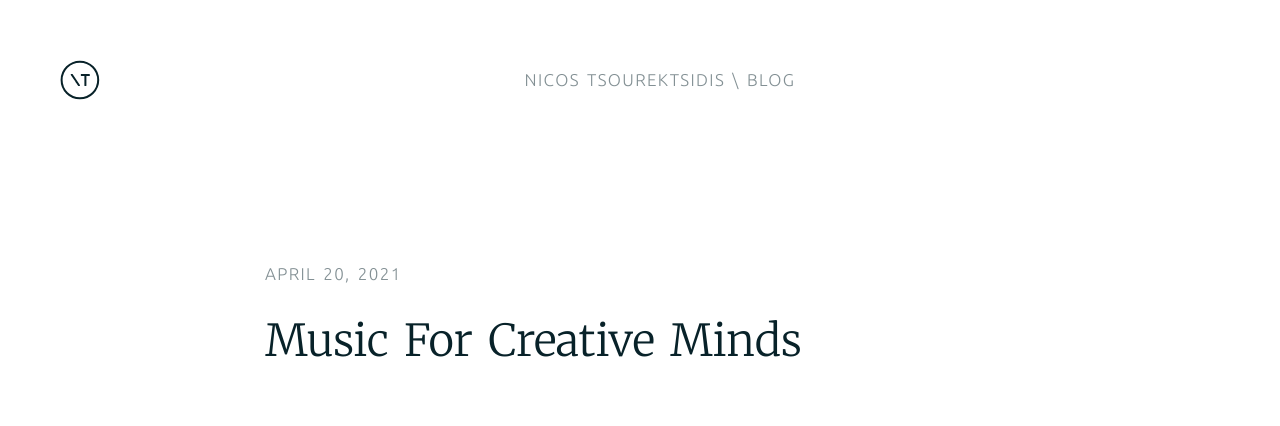
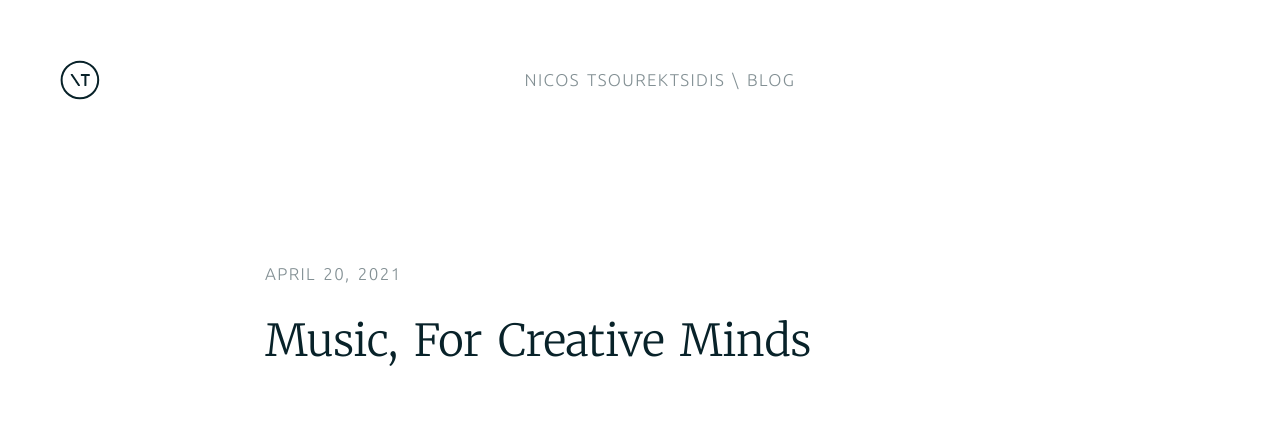
Before and after one commit to nicotsou/nicotsou.com, a Gatsby site: page /2021-04-20-music-for-creative-minds/ in a window 1280 px wide. Shown: the top 426 px of the page. Built offline with nearby package versions, Linux system fonts and the light colour scheme; Gatsby itself is replaced by a stand-in of ours; some packages are replaced by stand-ins of ours.

Commit message:
Trigger release

```diff
--- a/content/blog/2021-04-20-music-for-creative-minds/index.md
+++ b/content/blog/2021-04-20-music-for-creative-minds/index.md
@@ -1,5 +1,5 @@
 ---
-title: Music For Creative Minds
+title: Music, For Creative Minds
 date: '2021-04-20T23:46:37.121Z'
 cover: './cover.jpg'
 description: Every month I curate the music that help me concentrate, create and feel, in a music playlist series called "Cherry Pick".
```
